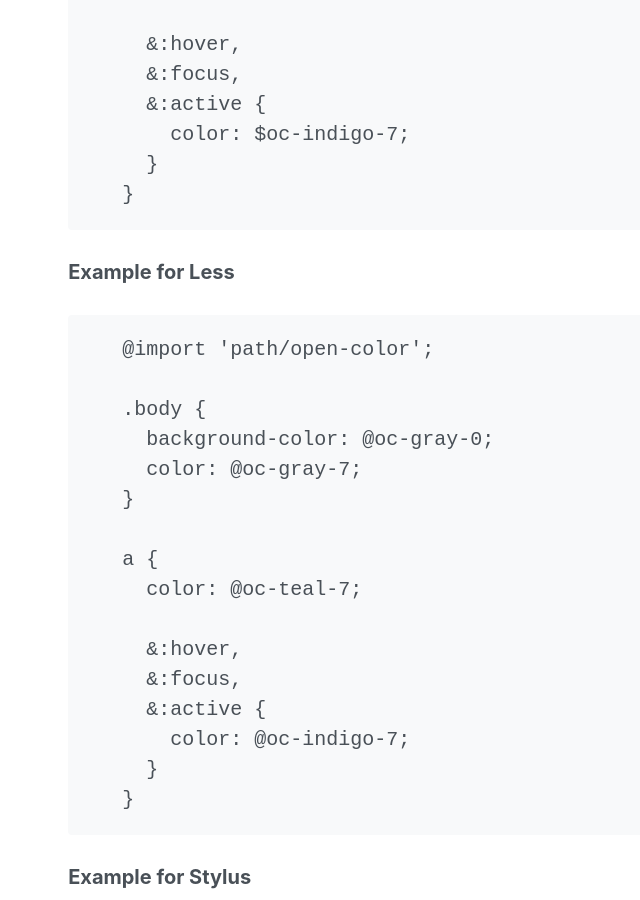
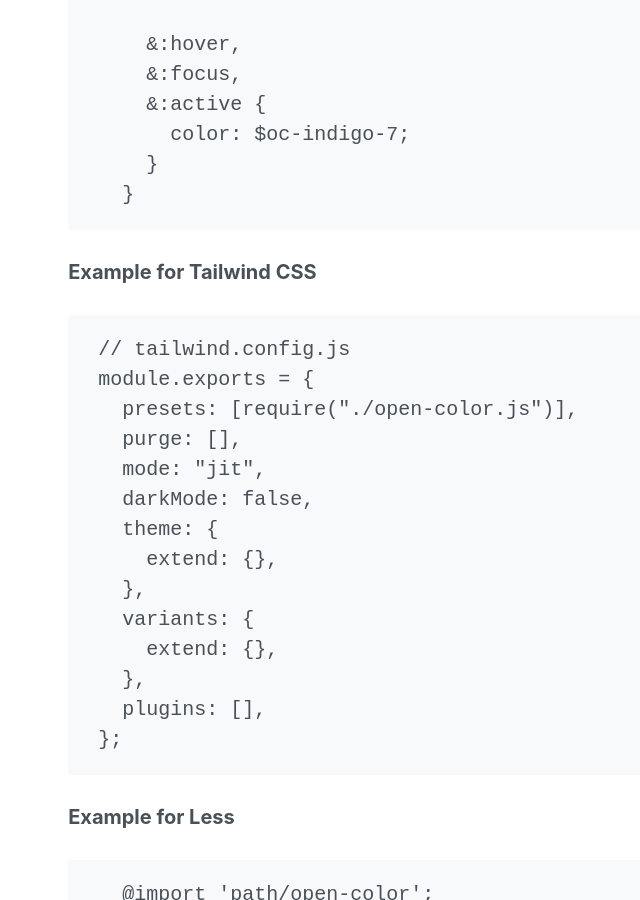
Before and after one commit to yeun/open-color, a Jekyll site: the page built from docs/documents.html, in a window 1280 px wide and 900 px high, scrolled down 2373 px. Shown: the whole window, without its empty margins (123-763 px from the left). Built offline with Jekyll 4.4.1, drawn with Linux system fonts in a browser that asks for light colours; nearby versions of some CDN libraries; library files that are not in the unit come from our copies; comment, search, counter and statistics services are not loaded.

Commit message:
Docs: Added Tailwind CSS example in docs

```diff
--- a/docs/documents.html
+++ b/docs/documents.html
@@ -68,6 +68,25 @@
       color: $oc-indigo-7;
     }
   }{% endhighlight %}
+
+       <h4 class="docs-subtitle">Example for Tailwind CSS</h4>
+{% highlight js %}
+// tailwind.config.js
+module.exports = {
+  presets: [require("./open-color.js")],
+  purge: [],
+  mode: "jit",
+  darkMode: false,
+  theme: {
+    extend: {},
+  },
+  variants: {
+    extend: {},
+  },
+  plugins: [],
+};
+{% endhighlight %}
+
 
       <h4 class="docs-subtitle">Example for Less</h4>
       {% highlight scss %}
```
